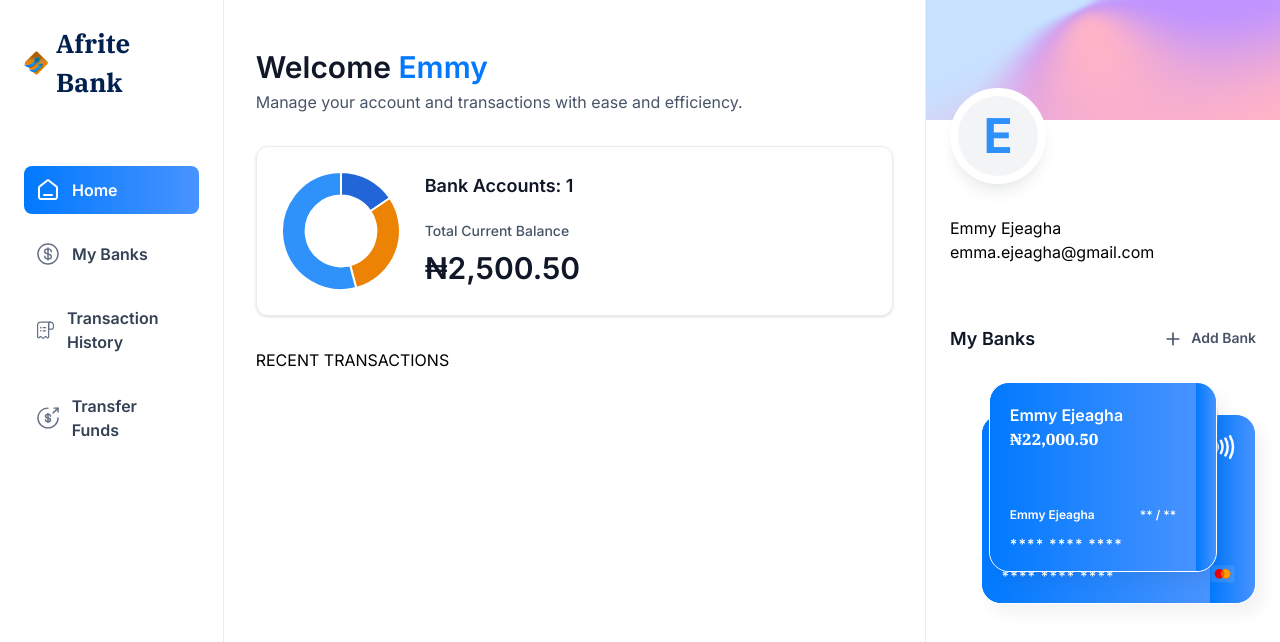
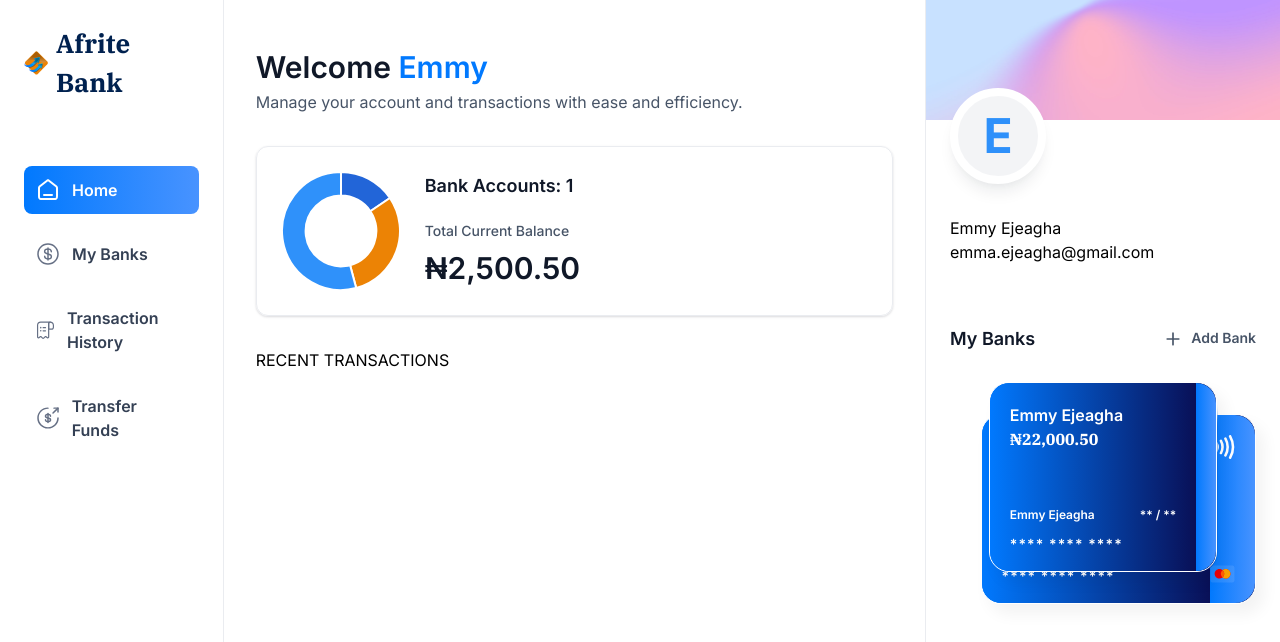
Before and after one commit to Emmanuel-Ejeagha/Afrite_Bank, a Next.js app: page / in a window 1280 px wide. Shown: the top 642 px of the page. Built offline with nearby package versions, Linux system fonts and the light colour scheme.

Commit message:
Add: dark blue to bank-card

```diff
--- a/app/globals.css
+++ b/app/globals.css
@@ -222,11 +222,11 @@
 
   /* Bank Card */
   .bank-card {
-    @apply relative flex h-[190px] w-full max-w-[320px] justify-between rounded-[20px] border border-white bg-bank-gradient shadow-creditCard backdrop-blur-[6px];
+    @apply relative flex h-[190px] w-full max-w-[320px] justify-between rounded-[20px] border border-white bg-bank-gradient-card shadow-creditCard backdrop-blur-[6px];
   }
 
   .bank-card_content {
-    @apply relative z-10 flex size-full max-w-[228px] flex-col justify-between rounded-l-[20px] bg-gray-700 bg-bank-gradient px-5 pb-4 pt-5;
+    @apply relative z-10 flex size-full max-w-[228px] flex-col justify-between rounded-l-[20px] bg-gray-700 bg-bank-gradient-card px-5 pb-4 pt-5;
   }
 
   .bank-card_icon {
```
